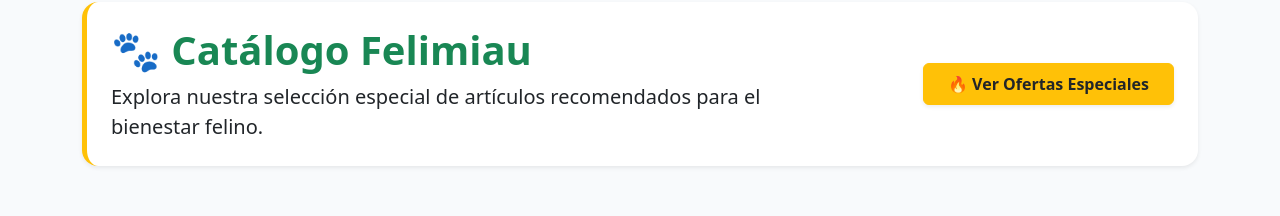
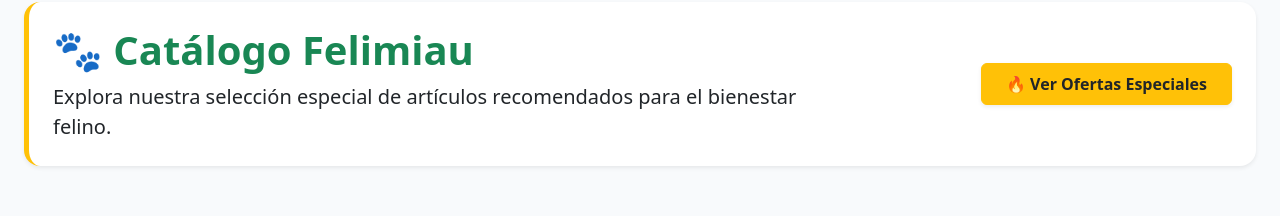
Before and after one commit to Lybern/Carolina_Delgado_PFY2201_S7, a React (Vite) app: page / in a window 1280 px wide. Shown: the part 558-774 px from the top of the page. Built offline with nearby package versions, Linux system fonts and the light colour scheme.

Commit message:
style: ampliar contenedor a 1420px, aumentar altura de tarjetas y forzar esquema de color claro

```diff
--- a/index.html
+++ b/index.html
@@ -3,6 +3,7 @@
   <head>
     <meta charset="UTF-8" />
     <meta name="viewport" content="width=device-width, initial-scale=1.0" />
+    <meta name="color-scheme" content="light" />
     <title>Felimiau | Tienda Especializada para Felinos</title>
     <!-- Bootstrap 5.3 CSS de Felimiau (Semana 5) -->
     <link href="https://cdn.jsdelivr.net/npm/bootstrap@5.3.3/dist/css/bootstrap.min.css" rel="stylesheet">
--- a/src/App.css
+++ b/src/App.css
@@ -15,7 +15,23 @@
 
 body {
   font-family: system-ui, -apple-system, "Segoe UI", Roboto, Helvetica, Arial, sans-serif;
-  color: var(--felimiau-oscuro);
+  color: var(--felimiau-oscuro) !important;
+  background-color: var(--felimiau-fondo) !important;
+}
+
+/* Aprovechamiento optimo del ancho de pantalla para evitar sensacion de encogimiento */
+.container,
+.container-sm,
+.container-md,
+.container-lg,
+.container-xl,
+.container-xxl {
+  max-width: 1420px !important;
+  padding-left: 1.5rem !important;
+  padding-right: 1.5rem !important;
+}
+
+#area-productos {
   background-color: var(--felimiau-fondo);
 }
 
@@ -106,11 +122,11 @@ body {
   border: 1px solid #E2E8F0;
   border-radius: 12px;
   overflow: hidden;
-  background-color: #FFFFFF;
+  background-color: #FFFFFF !important;
 }
 
 .card-producto img {
-  height: 220px;
+  height: 240px;
   width: 100%;
   object-fit: cover;
   background-color: #F1F5F9;
```
